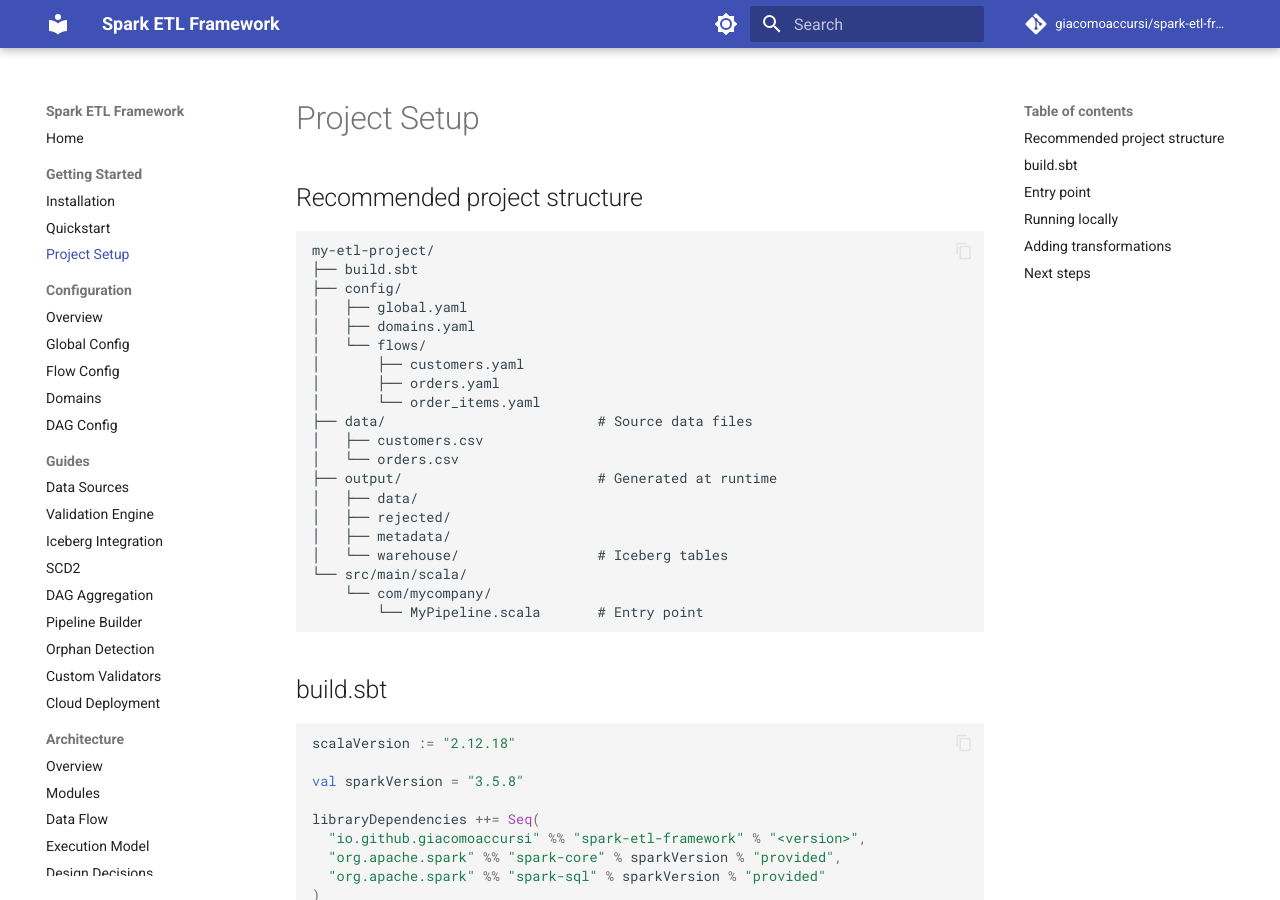
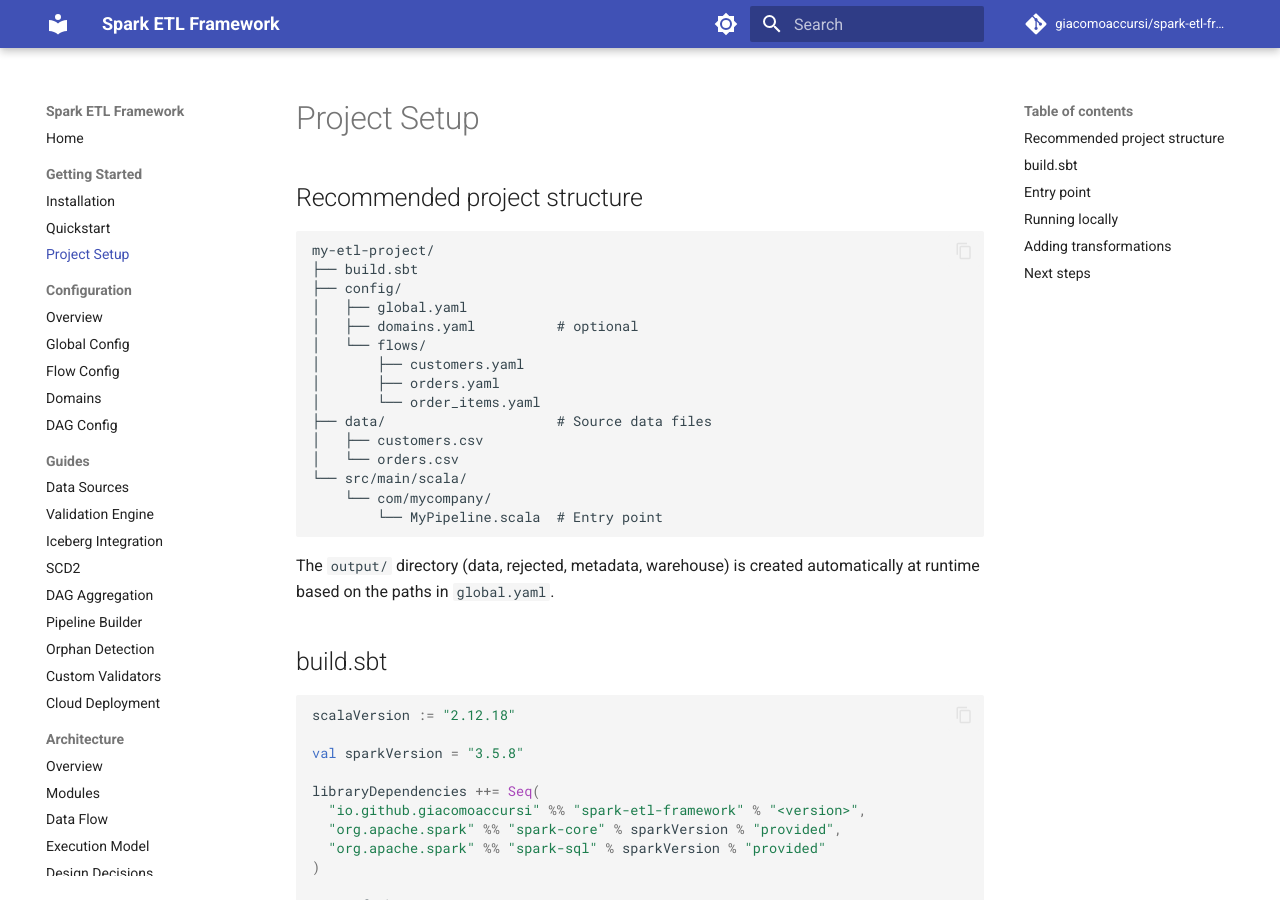
Before and after one commit to giacomoaccursi/Floe, an MkDocs documentation site: the page built from site-docs/getting-started/project-setup.md, in a window 1280 px wide and 900 px high. Built offline with MkDocs 1.6.1 and Material for MkDocs 9.7.7, drawn with Linux system fonts in a browser that asks for light colours; comment, search, counter and statistics services are not loaded.

Commit message:
docs(setup): remove output from project structure

````diff
--- a/site-docs/getting-started/project-setup.md
+++ b/site-docs/getting-started/project-setup.md
@@ -7,23 +7,20 @@
 ├── build.sbt
 ├── config/
 │   ├── global.yaml
-│   ├── domains.yaml
+│   ├── domains.yaml          # optional
 │   └── flows/
 │       ├── customers.yaml
 │       ├── orders.yaml
 │       └── order_items.yaml
-├── data/                          # Source data files
+├── data/                     # Source data files
 │   ├── customers.csv
 │   └── orders.csv
-├── output/                        # Generated at runtime
-│   ├── data/
-│   ├── rejected/
-│   ├── metadata/
-│   └── warehouse/                 # Iceberg tables
 └── src/main/scala/
     └── com/mycompany/
-        └── MyPipeline.scala       # Entry point
+        └── MyPipeline.scala  # Entry point
 ```
+
+The `output/` directory (data, rejected, metadata, warehouse) is created automatically at runtime based on the paths in `global.yaml`.
 
 ## build.sbt
 
````
